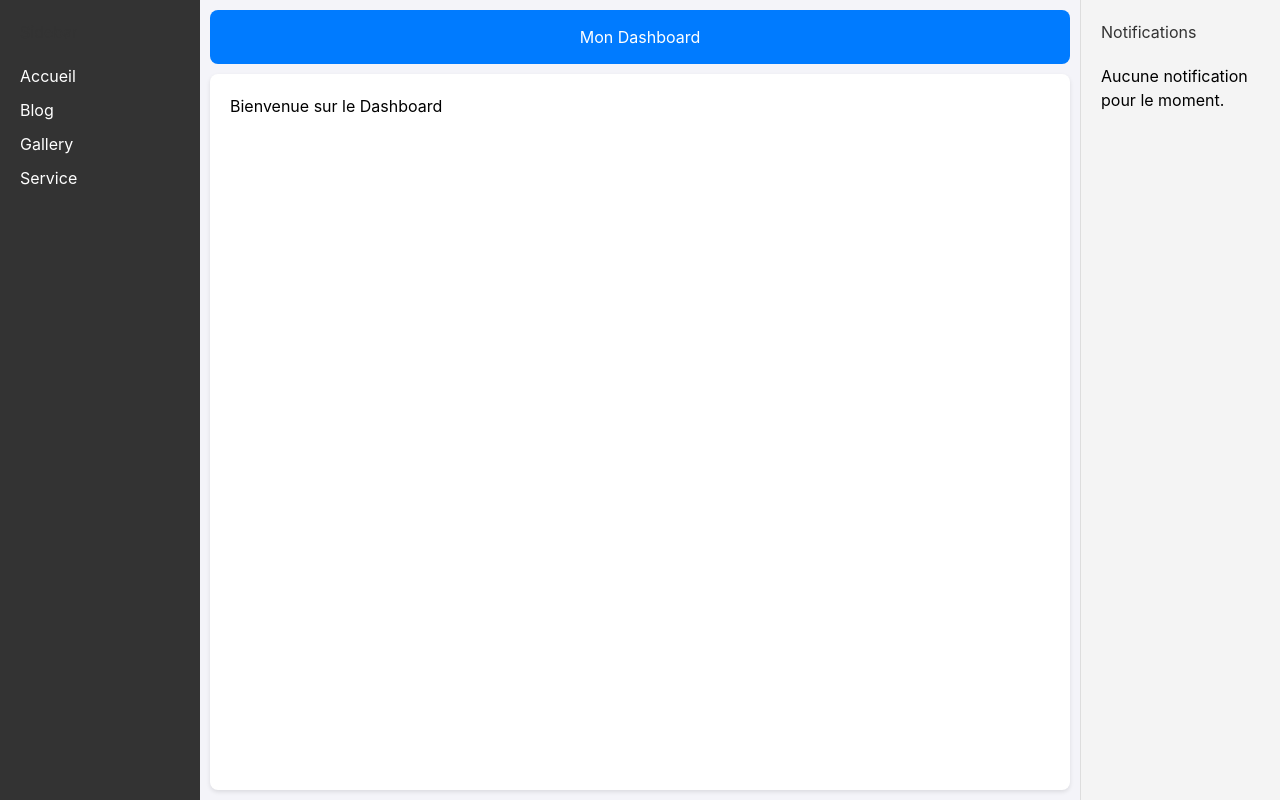
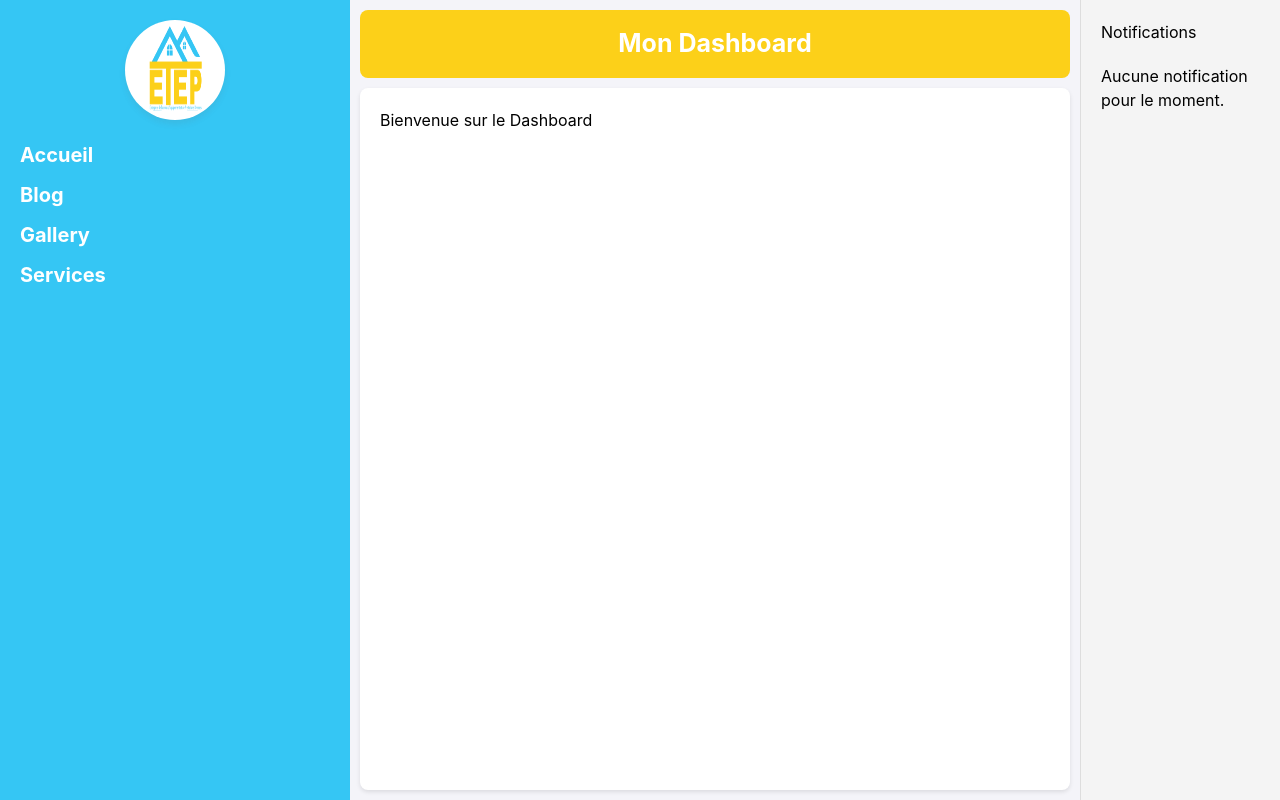
Before and after one commit to Wommate/Btp_web_site, a React (Create React App) app in the folder frontend/: page / in a window 1280 px wide. Built offline with nearby package versions, Linux system fonts and the light colour scheme.

Commit message:
dashbord ok

```diff
--- a/frontend/src/App.js
+++ b/frontend/src/App.js
@@ -1,19 +1,21 @@
 import './App.css';
 import React from 'react';
-import { BrowserRouter as Router, Route, Routes } from 'react-router-dom';
+// import { BrowserRouter as Router, Route, Routes } from 'react-router-dom';
 import Dashboard from './pages/dashboard/dashboard/dashboard';
-import BlogForm from './pages/dashboard/blog/blog';
-import GalleryForm from './pages/dashboard/gallery/gallery';
+// import BlogForm from './pages/dashboard/blog/blog';
+// import GalleryForm from './pages/dashboard/gallery/gallery';
 
 function App() {
   return (
-    <Router>
-      <Routes>
-        <Route path="/" element={<Dashboard />} />
-        <Route path="/blog" element={<BlogForm />} />
-        <Route path="/gallery" element={<GalleryForm />} />
-      </Routes>
-    </Router>
+    <Dashboard />
+    // <Router>
+    //   <Routes>
+
+    //     <Route path="/" element={<Dashboard />} />
+    //     <Route path="/blog" element={<BlogForm />} />
+    //     <Route path="/gallery" element={<GalleryForm />} />
+    //   </Routes>
+    // </Router>
   );
 }
 
--- a/frontend/src/pages/dashboard/dashboard/header.css
+++ b/frontend/src/pages/dashboard/dashboard/header.css
@@ -1,7 +1,9 @@
 .header {
-    background-color: #007bff;
+    background-color: #fcd019;
     color: #fff;
     padding: 15px 20px;
     text-align: center;
     border-radius: 8px;
+    font-weight: bold;
+    font-size: 25px;
   }
--- a/frontend/src/pages/dashboard/dashboard/rightbar.css
+++ b/frontend/src/pages/dashboard/dashboard/rightbar.css
@@ -5,7 +5,9 @@
     height: 100%;
     border-left: 1px solid #ddd;
   }
-
+  .rightbar:hover {
+    width: 500px;
+  }
   .rightbar h2 {
     margin-bottom: 20px;
   }
--- a/frontend/src/pages/dashboard/dashboard/sidebar.css
+++ b/frontend/src/pages/dashboard/dashboard/sidebar.css
@@ -1,9 +1,16 @@
 .sidebar {
     width: 200px;
-    background-color: #333;
+    background-color: #35c6f4;
     color: #fff;
     padding: 20px;
     height: 100%;
+    margin-bottom: 20px;
+    font-weight: bold;
+    font-size: 20px;
+  }
+
+  .sidebar:hover {
+    width: 350px;
   }
 
   .sidebar h2 {
@@ -21,5 +28,26 @@
   }
 
   .sidebar li:hover {
-    color: #f4f4f4;
+    color: #fcd019;
+    font-size: 180%;
+
   }
+
+
+  /* Conteneur pour le logo */
+.logo-container {
+  margin-bottom: 20px;
+  display: flex;
+  justify-content: center;
+  align-items: center;
+  width: 100%;
+}
+
+/* Style de l'image du logo */
+.logo {
+  width: 100px;
+  height:  100px;
+  background-color: #fff;
+  border-radius: 50%;
+  box-shadow: 0 4px 6px rgba(112, 84, 84, 0.1); /* Ombre douce */
+}
--- a/frontend/src/pages/dashboard/dashboard/sidebar.jsx
+++ b/frontend/src/pages/dashboard/dashboard/sidebar.jsx
@@ -1,15 +1,16 @@
 import React from 'react';
 import './sidebar.css';
+
 
 const Sidebar = () => {
   return (
     <div className="sidebar">
-      <h2>Sidebar</h2>
+    <div className="logo-container"><img src="/img/ETEP.png" alt="Logo" className="logo" /></div>
       <ul>
         <li>Accueil</li>
         <li>Blog</li>
         <li>Gallery</li>
-        <li>Service</li>
+        <li>Services</li>
       </ul>
     </div>
   );
```
